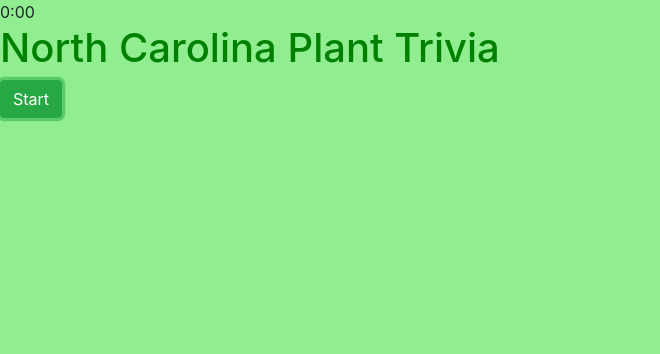
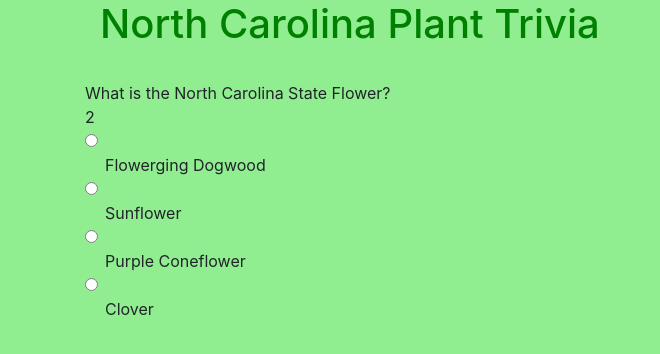
Before and after one commit to burkeamy/triviaGame, a plain HTML site: page index.html in a window 1280 px wide. Both pictures are taken after a click on the button "Start". Shown: the whole page, without its empty margins (0-660 px from the left). Drawn offline with nearby package versions, Linux system fonts and the light colour scheme.

Commit message:
Partial trivia game

```diff
--- a/assets/javascript/main.js
+++ b/assets/javascript/main.js
@@ -1,16 +1,15 @@
-var start = document.getElementById("start");
+var start;
 var quiz;
-var qImg = document.getElementById("qImg");
-var qImg = document.getElementById("qImg");
-var counter = "0:00";
-var timGauge = document.getElementById("timeGauge");
+var qImg;
 var choiceA;
-var choiceB = document.getElementById("choiceB");
-var choiceC = document.getElementById("choiceC");
-var choiceD = document.getElementById("choiceD");
+var choiceB;
+var choiceC;
+var choiceD;
+var answer;
+var correct = 0;
+var incorrect = 0;
+var timer = "0:00";
 
-//document.ready(function()
-document.write(counter);
 
 let questions = [{
         question: "What is the North Carolina State Flower?",
@@ -83,26 +82,24 @@ let questions = [{
 let lastQuestionIndex = questions.length-1;
 let runningQuestionIndex = 0;
 
-function renderQuestion(){
+function renderQuestion() {
     let q = questions[runningQuestionIndex];
-    document.getElementById("#quiz").innerHTML = questions[0];
-    document.write("A" + q.choiceA);
-    choiceB.innerHTML = q.choiceB;
-    choiceC.innerHTML = q.choiceC;
-    choiceD.innerHTML = q.choiceD;
-    runningQuestionIndex = 0;
-    renderQuestion();
-    runningQuestionIndex++;
+    document.getElementById("timer").innerHTML = setInterval(timer, 5000);;
+    document.getElementById("question").innerHTML = q.question;
+    document.getElementById("choiceA").innerHTML = q.choiceA;
+    document.getElementById("choiceB").innerHTML = q.choiceB;
+    document.getElementById("choiceC").innerHTML = q.choiceC;
+    document.getElementById("choiceD").innerHTML = q.choiceD;
+    //Timer = setInterval(counter, 5000);
 }
 
-let score = 0;
-let timer;
-
 function checkAnswer(answer) {
+    addEventListener("click",checkAnswer);
     if(questions[rnningQuestionIndex].correct == answer) {
-        score++;
+        correct++;
         console.log("correct");
     } else {
+        incorrect++;
         console.log("wrong");
     }
     if (runningQuesitonIndex < lastQuestionIndex) {
@@ -111,22 +108,21 @@ function checkAnswer(answer) {
         renderQuestion();
     } else {
         clearInterval(Timer);
-        scoreRender();
     }
 }
 
-//start.addEventListener(onClick, start);
+function startQuiz(){
+addEventListener("click",startQuiz);
+    document.getElementById("start").style.display = "none";
+    document.getElementById("quiz").style.display = "block";
+    document.getElementById("choices").style.display = "block";
 
-function startQuiz() {
-    //start.style.display = "none";
-    //counterRender();
-    //Timer = setInterval(counter, 5000);
-    //progressRender();
-    renderQuestion();
-    quiz.style.display = "block";
+    renderQuestion()
+
 }
 
 function scoreRender() {
+    console.log(score)
     document.write(score);
 }
 //})
--- a/index.html
+++ b/index.html
@@ -8,25 +8,46 @@
   <script src="assets/javascript/main.js"></script>
 </head>
 <body>
-<h1>North Carolina Plant Trivia</h1>
-    <div id ="start">
+<div class = "container">
+  <div class = "col-md-6">
+    <h1>North Carolina Plant Trivia</h1>
+      <div id ="start">
         <button type="button" class="btn btn-success" onclick="startQuiz()">Start</button>
-    </div>
-      <div id = "quiz" style = "display: none;">
+      </div>
+  </div>
+</div>
+<div class = "container">
+  <div class = "col-md-6"></div>
+    <div id = "quiz" style = "display: none">
         <div id = "qImage"><img src = ""></div>
         <div id = "question">
           <p>question</p>
         </div>
-        <div id = "timer">
-          <div id ="counter">6</div>
-          <div id = "btimeGauge"></div>
+        <div id = "timer"></div>
+    </div>
+  </div>
+</div>
+<div class = "container">
+    <div class = "col-md=6">
+      <div id = "choices"  style="display: none">
+        <div class="form-check">
+          <input class="form-check-input position-static" type="radio" name="blankRadio" id="blankRadio1" value="option1" aria-label="...">
+          <div class = "choice" id = "choiceA" onclick="checkAnswer('A')">A</div>
         </div>
-        <div id = "choices">
-          <div class = "choice" id = "A" onclick="checkAnswer('A')">A</div>
-          <div class = "choice" id = "B" onclick="checkAnswer('A')">B</div>
-          <div class = "choice" id = "C" onclick="checkAnswer('A')">C</div>
-          <div class = "choice" id = "D" onclick="checkAnswer('D')">C</div>
+        <div class="form-check">
+          <input class="form-check-input position-static" type="radio" name="blankRadio" id="blankRadio1" value="option1" aria-label="...">
+          <div class = "choice" id = "choiceB" onclick="checkAnswer('A')">B</div>
+        </div>
+        <div class = "form-check">
+          <input class="form-check-input position-static" type="radio" name="blankRadio" id="blankRadio1" value="option1" aria-label="...">
+          <div class = "choice" id = "choiceC" onclick="checkAnswer('A')">C</div>
+        </div>
+        <div class = "form-check">
+          <input class="form-check-input position-static" type="radio" name="blankRadio" id="blankRadio1" value="option1" aria-label="...">
+          <div class = "choice" id = "choiceD" onclick="checkAnswer('D')">C</div>
         </div>
       </div>
+    </div>
+</div>
 </body>
 </html>
```
